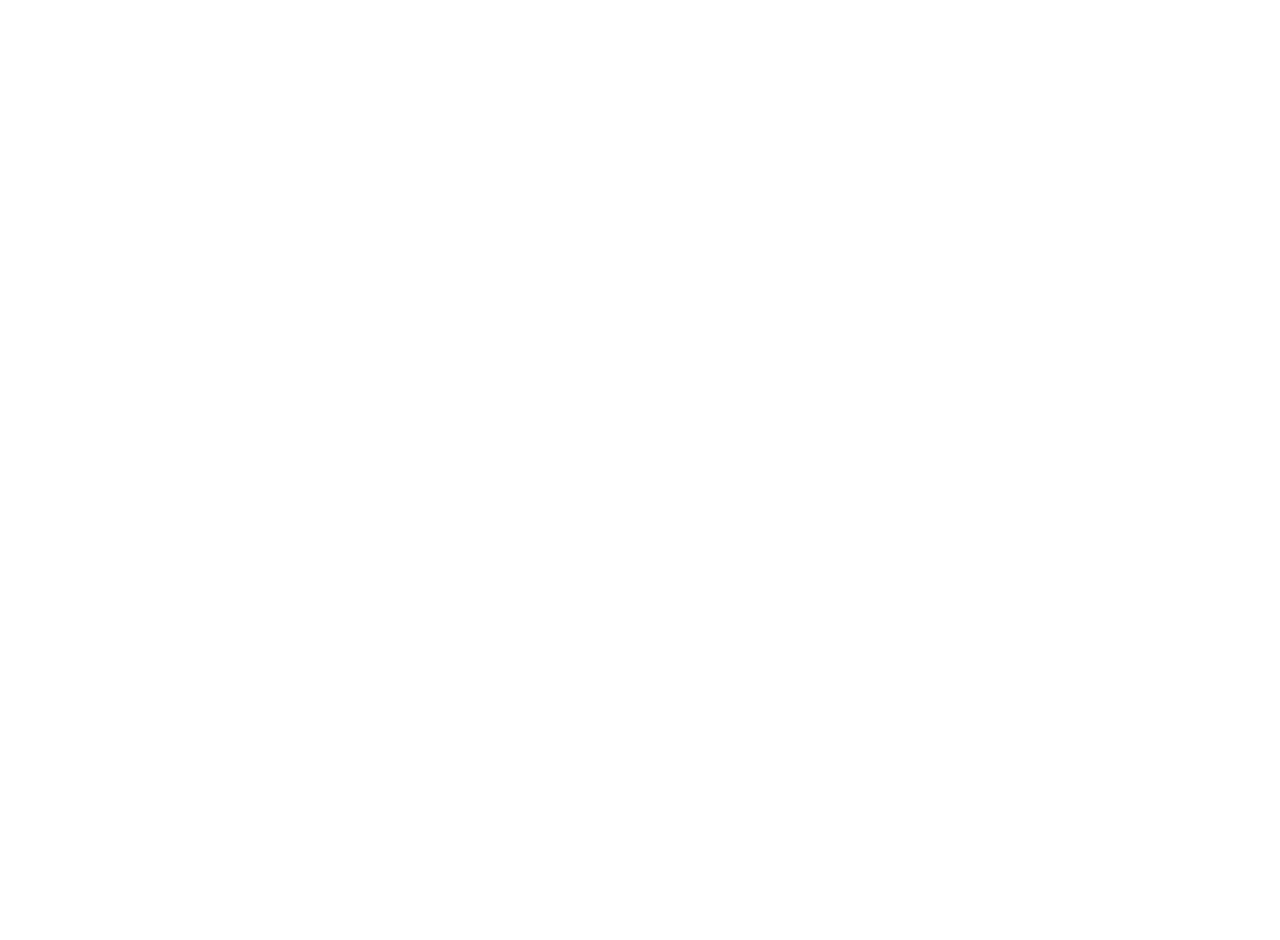
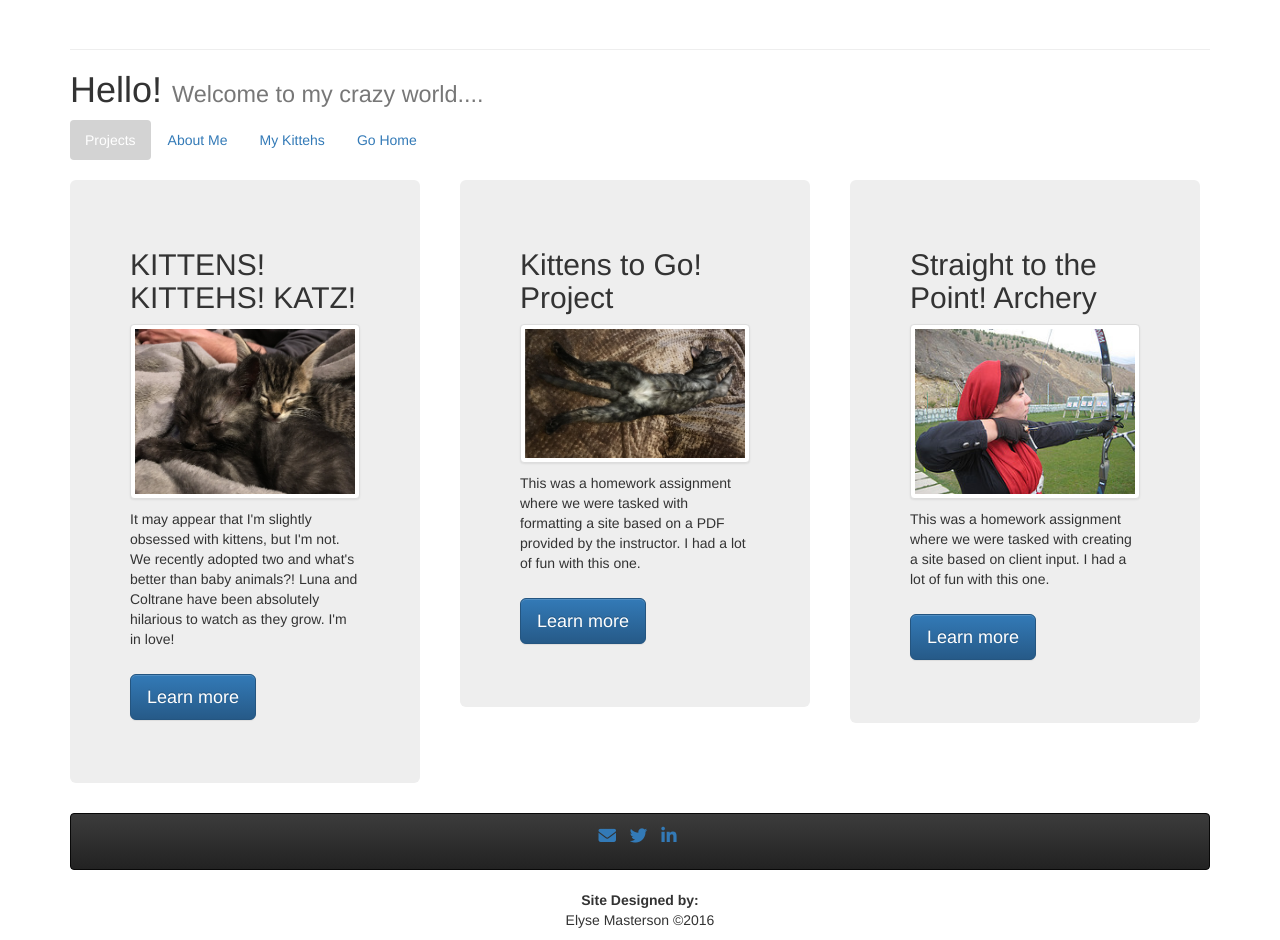
Before and after one commit to esylebrasil/portfolio, a plain HTML site: page arte.html in a window 1280 px wide. Before the commit the page ends 800 px from the top, so only its background shows below. Drawn offline with nearby package versions, Linux system fonts and the light colour scheme.

Commit message:
Changes for Week 9 Homework

```diff
--- a/arte.html
+++ b/arte.html
@@ -0,0 +1,105 @@
+<!DOCTYPE html>
+<html lang="en">
+  <head>
+    <meta charset="utf-8">
+    <link rel="stylesheet" type="text/css" href="style/normalize.css">
+    <meta name="viewport" content="width=device-width, initial-scale=1">
+    <meta name="viewport" content="width=device-width, initial-scale=1, maximum-scale=1, user-scalable=no">
+    <link rel="stylesheet" href="https://maxcdn.bootstrapcdn.com/bootstrap/3.3.7/css/bootstrap.min.css" integrity="sha384-BVYiiSIFeK1dGmJRAkycuHAHRg32OmUcww7on3RYdg4Va+PmSTsz/K68vbdEjh4u" crossorigin="anonymous">
+    <script src="https://use.fontawesome.com/8b555f9e33.js"></script>
+
+<!-- Optional theme -->
+<link rel="stylesheet" href="https://maxcdn.bootstrapcdn.com/bootstrap/3.3.7/css/bootstrap-theme.min.css" integrity="sha384-rHyoN1iRsVXV4nD0JutlnGaslCJuC7uwjduW9SVrLvRYooPp2bWYgmgJQIXwl/Sp" crossorigin="anonymous">
+    <title>Arte et Marte</title>
+    <style>
+      img {max-width 100%}
+
+      .nav-pills>li.active>a {
+      background-color: lightgray;
+      }
+
+      .jumbotron {
+        margin-top: 1rem;
+        margin-right: 1rem;
+      }
+
+      .img-thumbnail {
+        width: 25rem;
+        height: auto;
+      }
+
+      .jumbotron p {
+        font-size: 14px;
+        padding-top: 1rem;
+      }
+
+      .list-inline {
+        align-content: center;
+        padding: 1.25rem;
+      }
+    </style>
+  </head>
+
+  <body>
+    <div class="container">
+
+      <header>
+        <div class="page-header"></div>
+          <h1>Hello! <small>Welcome to my crazy world....</small></h1>
+        <nav>
+
+          <ul class="nav nav-pills">
+            <li role="presentation" class="active"><a href="arte.html">Projects</a></li>
+            <li role="presentation"><a href="about.html">About Me</a></li>
+            <li role="presentation"><a href="meows.html">My Kittehs</a></li>
+            <li role="presentation"><a href="index.html">Go Home</a></li>
+          </ul>
+        </nav>
+      </header>
+
+      <section>
+        <p></p>
+        <div class="row">
+          <div class="col-xs-6 col-md-4">
+            <div class="jumbotron">
+              <h2>KITTENS! KITTEHS! KATZ!</h2>
+              <img class="img-thumbnail" src="images/Kittens_1.JPG" alt="kittens">
+              <p>It may appear that I'm slightly obsessed with kittens, but I'm not.  We recently adopted two and what's better than baby animals?!  Luna and Coltrane have been absolutely hilarious to watch as they grow.  I'm in love!</p>
+              <p><a class="btn btn-primary btn-lg" href="meows.html" role="button">Learn more</a></p>
+            </div>
+          </div>
+          <div class="col-xs-6 col-md-4">
+            <div class="jumbotron">
+              <h2>Kittens to Go! Project</h2>
+              <img class="img-thumbnail" src="images/Coltrane-stretch.JPG" alt="coltrane">
+              <p>This was a homework assignment where we were tasked with formatting a site based on a PDF provided by the instructor.  I had a lot of fun with this one.</p>
+              <p><a class="btn btn-primary btn-lg" href="https://esylebrasil.github.io/week04-practice/" role="button">Learn more</a></p>
+            </div>
+          </div>
+          <div class="col-xs-6 col-md-4">
+            <div class="jumbotron">
+              <h2>Straight to the Point! Archery</h2>
+              <img class="img-thumbnail" src="images/amy-smith-instructor.jpg" alt="archery">
+              <p>This was a homework assignment where we were tasked with creating a site based on client input.  I had a lot of fun with this one.</p>
+              <p><a class="btn btn-primary btn-lg" href="https://esylebrasil.github.io/stp-archery/" role="button">Learn more</a></p>
+            </div>
+        </section>
+        <footer class="footer text-center">
+          <nav class="navbar navbar-inverse">
+            <ul class="list-inline">
+              <li><a href="mailto:elyselani@gmail.com"><i class="fa fa-envelope fa-lg" aria-hidden="true" ></i></a></li>
+              <li><a href="https://twitter.com/esylebrasil"><i class="fa fa-twitter fa-lg" aria-hidden="true"></i></a></li>
+              <li><a href="ttps://www.linkedin.com/in/elyse-masterson"><i class="fa fa-linkedin fa-lg" aria-hidden="true"></i></a></li>
+            </ul>
+          </nav>
+          <p class="text-center"><strong>Site Designed by:</strong><br>
+              Elyse Masterson &copy;2016</p>
+      </footer>
+
+<!-- jQuery (necessary for Bootstrap's JavaScript plugins) -->
+<script src="https://ajax.googleapis.com/ajax/libs/jquery/1.12.4/jquery.min.js"></script>
+<!-- Include all compiled plugins (below), or include individual files as needed -->
+<script src="js/bootstrap.min.js"></script>
+
+   </body>
+</html>
```
Also changed, not shown: about.html (+1 -1 lines), bark-ride.html (+1 -1 lines), index.html (+1 -1 lines), meows.html (+1 -1 lines), images/amy-smith-instructor.jpg (added).
